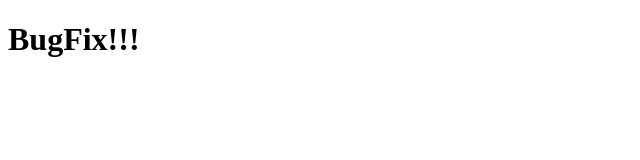
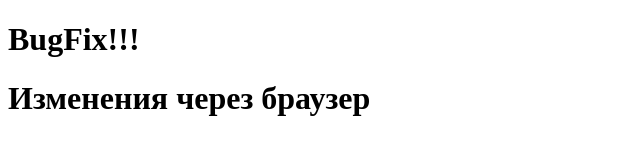
Before and after one commit to misha1558/git-course, a plain HTML site: page bugFix.html in a window 1280 px wide. Shown: the whole page, without its empty margins (0-640 px from the left). Drawn offline with Linux system fonts and the light colour scheme.

Commit message:
изменения через браузер

```diff
--- a/bugFix.html
+++ b/bugFix.html
@@ -8,5 +8,6 @@
 </head>
 <body>
     <h1>BugFix!!!</h1>
+    <h1>Изменения через браузер</h1>
 </body>
 </html>
```
